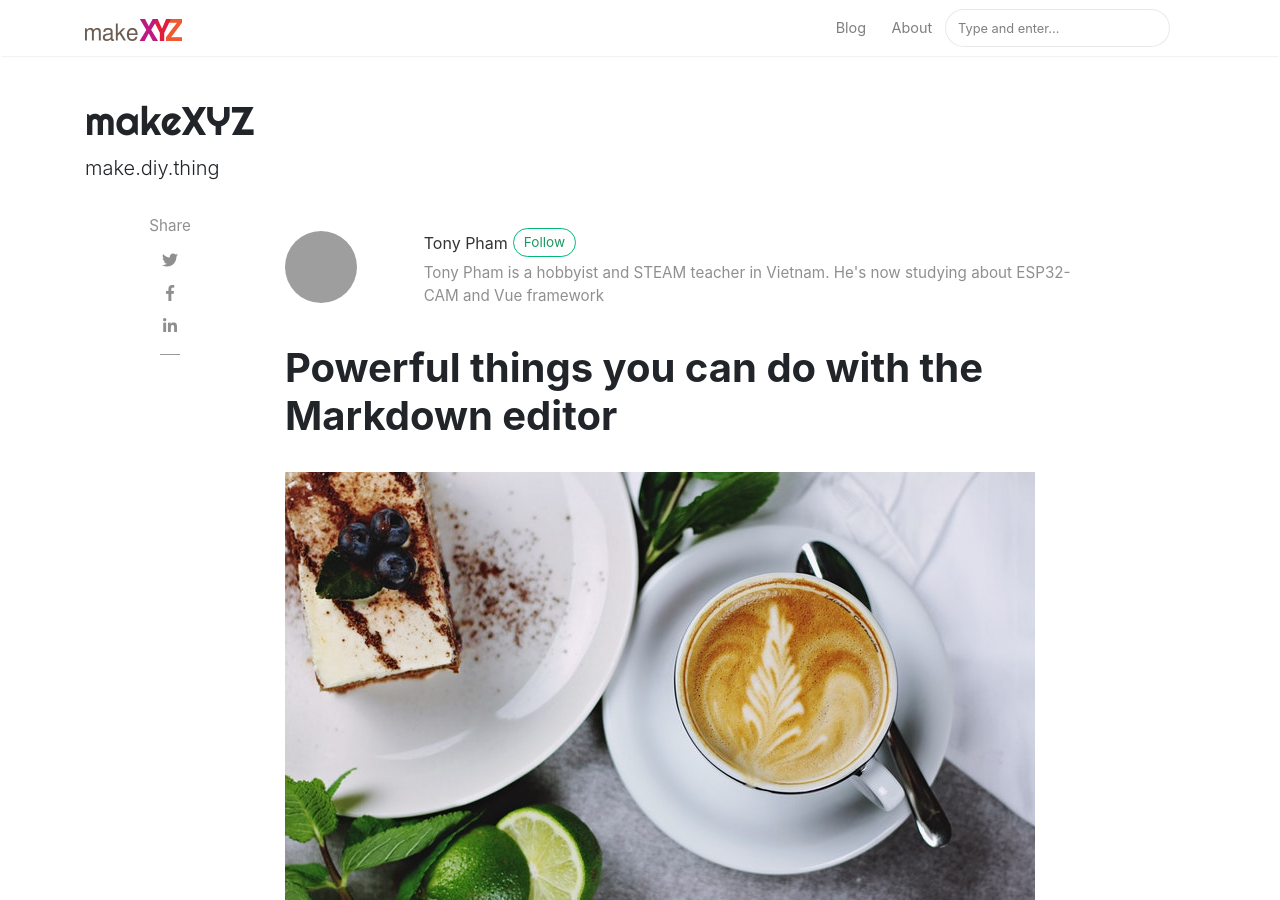
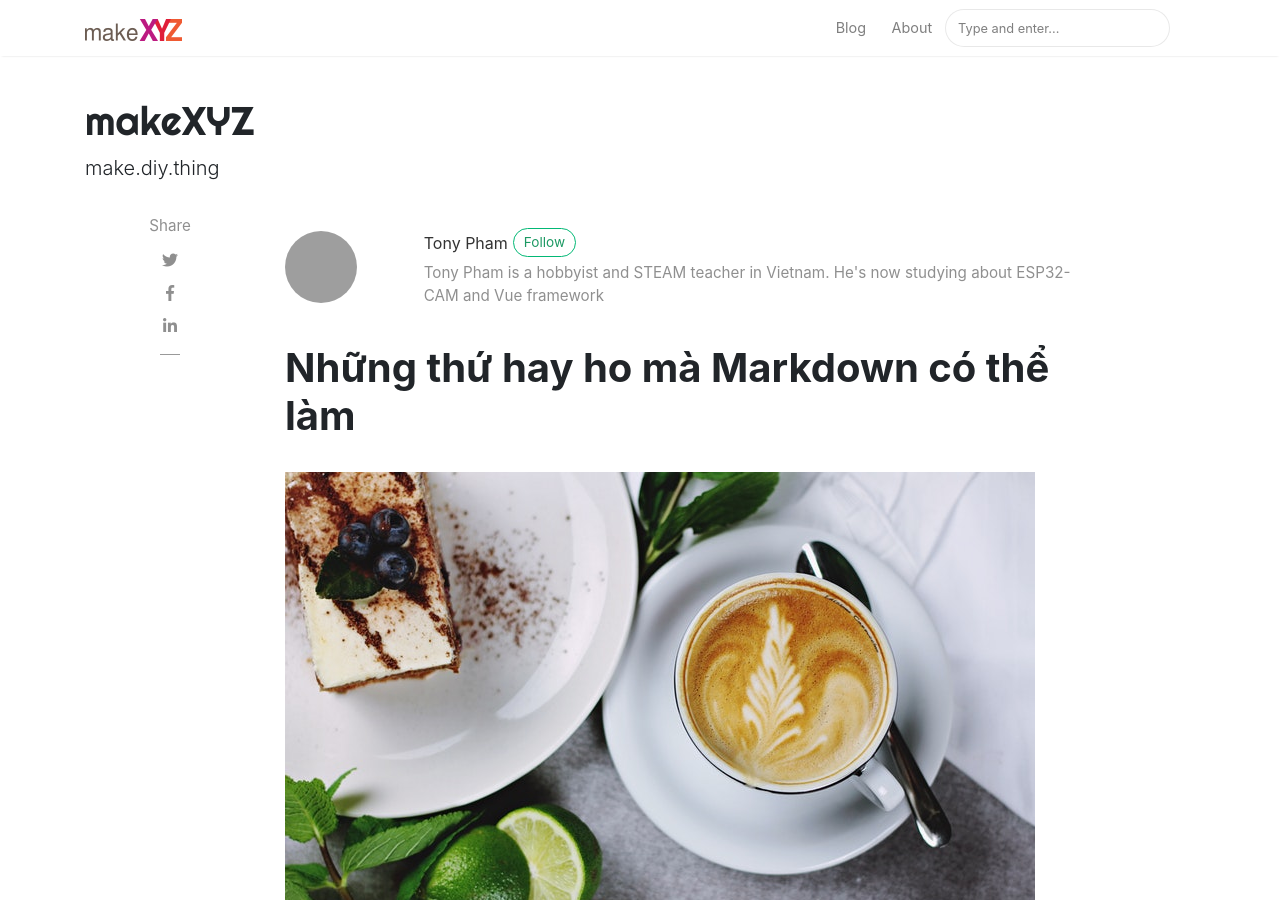
Before and after one commit to thanh01pmt/makexyz, a Jekyll site: the page built from _posts/2018-06-12-powerful-things-markdown-editor.md, in a window 1280 px wide and 900 px high. Built offline with Jekyll 4.4.1, drawn with Linux system fonts in a browser that asks for light colours; nearby versions of some CDN libraries; comment, search, counter and statistics services are not loaded; grey boxes are pictures that could not be loaded.

Commit message:
Update 2018-06-12-powerful-things-markdown-editor.md

```diff
--- a/_posts/2018-06-12-powerful-things-markdown-editor.md
+++ b/_posts/2018-06-12-powerful-things-markdown-editor.md
@@ -1,6 +1,6 @@
 ---
 layout: post
-title:  "Powerful things you can do with the Markdown editor"
+title:  "Những thứ hay ho mà Markdown có thể làm"
 author: tony
 categories: [ Jekyll, tutorial ]
 image: assets/images/16.jpg
```
